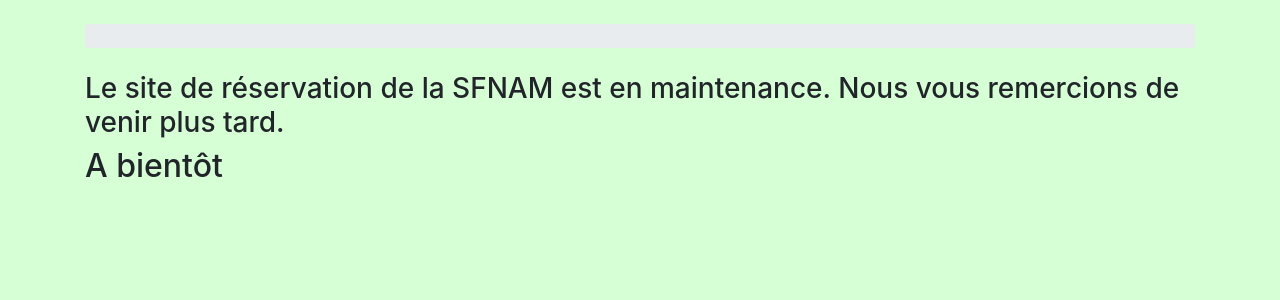
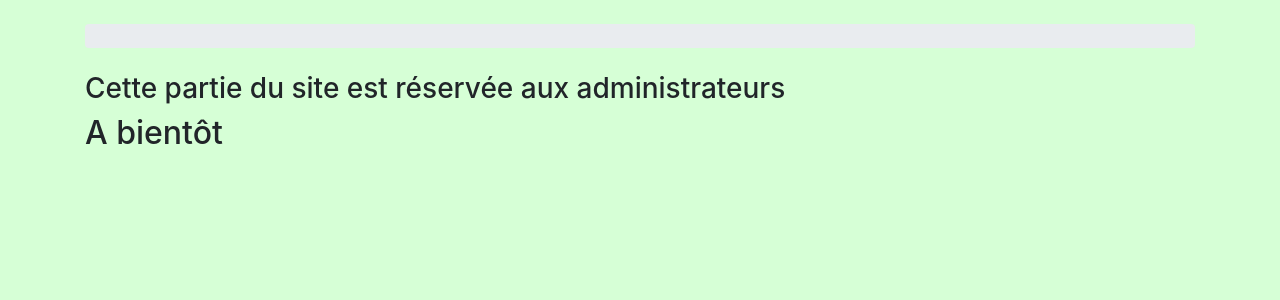
Before and after one commit to JMdemarle/sfanm, a Django app: template resasfanm/templates/resasfanm/maintenance.html in a window 1280 px wide. Shown: the part 56-356 px from the top of the page. Run offline with Django 3.2, Linux system fonts and the light colour scheme; the template is opened without the code that fills it, so the values that code supplies are empty; some libraries are stand-ins or nearby versions; some web fonts are replaced.

Commit message:
modifié :         resasfanm/templates/resasfanm/maintenance.html 	modifié :         users/templates/users/password_reset_done.html 	modifié :         users/templates/users/password_reset_done_resa.html

```diff
--- a/resasfanm/templates/resasfanm/maintenance.html
+++ b/resasfanm/templates/resasfanm/maintenance.html
@@ -10,7 +10,7 @@
 
 {% block content %}
 
-<h3>Le site de réservation de la SFNAM est en maintenance. Nous vous remercions de venir plus tard.</h3>
+<h3>Cette partie du site est réservée aux administrateurs</h3>
 <h2>A bientôt</h2>
 
 {% endblock %}
--- a/users/templates/users/password_reset_done.html
+++ b/users/templates/users/password_reset_done.html
@@ -10,7 +10,8 @@
           <h3 class="card-title">Réinitialisation de votre mot de passe</h3>
           <p>Vérifiez la réception du lien dans vos emails. Si vous ne l'avez pas reçu d'ici quelques instants, vérifiez vos indésirables.
           <br>Autre possibilité: votre email est inconnu (non signalé pour des raisons de sécurité. En cas de doute, utilisez la page de contact
-          <br><br>NB: à ce jour, les comptes utilisateur n'ont pas été repris sur le nouveau système</p>
+          <br>
+          </p>
           <a href="{% url 'login' %}" class="btn btn-secondary btn-block">Retour à la page de connexion</a>
         </div>
       </div>
--- a/users/templates/users/password_reset_done_resa.html
+++ b/users/templates/users/password_reset_done_resa.html
@@ -10,7 +10,8 @@
           <h3 class="card-title">Réinitialisation de votre mot de passe</h3>
           <p>Vérifiez la réception du lien dans vos emails. Si vous ne l'avez pas reçu d'ici quelques instants, vérifiez vos indésirables.
           <br>Autre possibilité: votre email est inconnu (non signalé pour des raisons de sécurité. En cas de doute, utilisez la page de contact
-          <br><br>NB: à ce jour, les comptes utilisateur n'ont pas été repris sur le nouveau système</p>
+          <br>
+          </p>
           <a href="{% url 'listouv' %}" class="btn btn-secondary btn-block">Retour</a>
         </div>
       </div>
```
